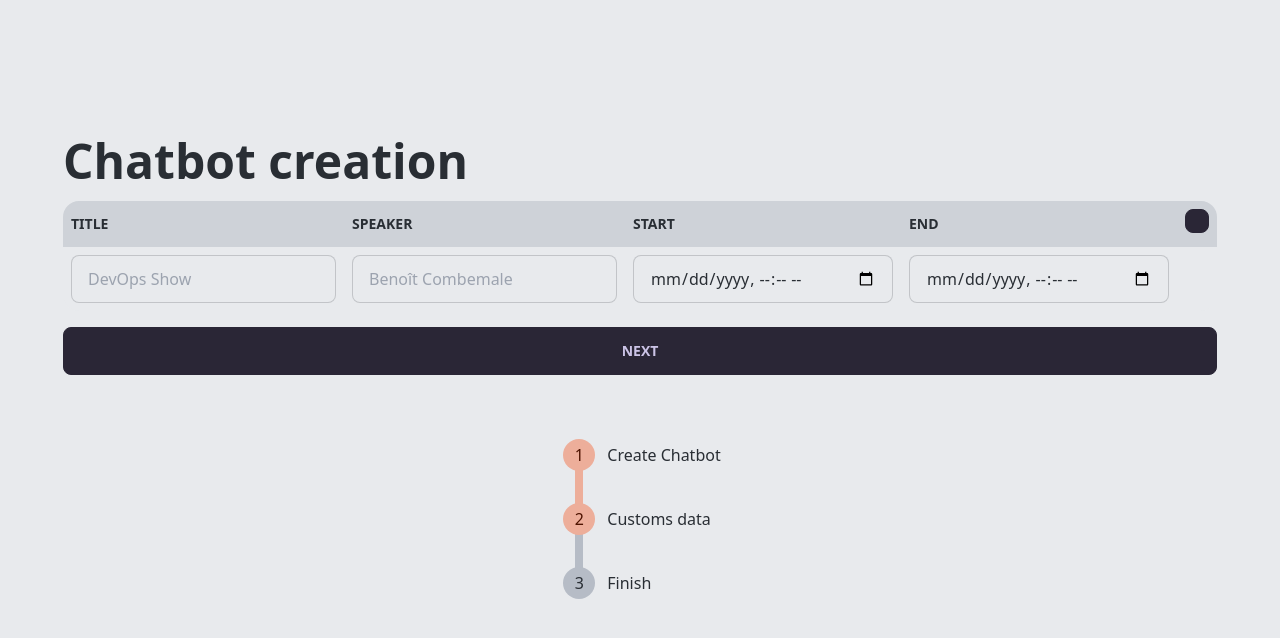
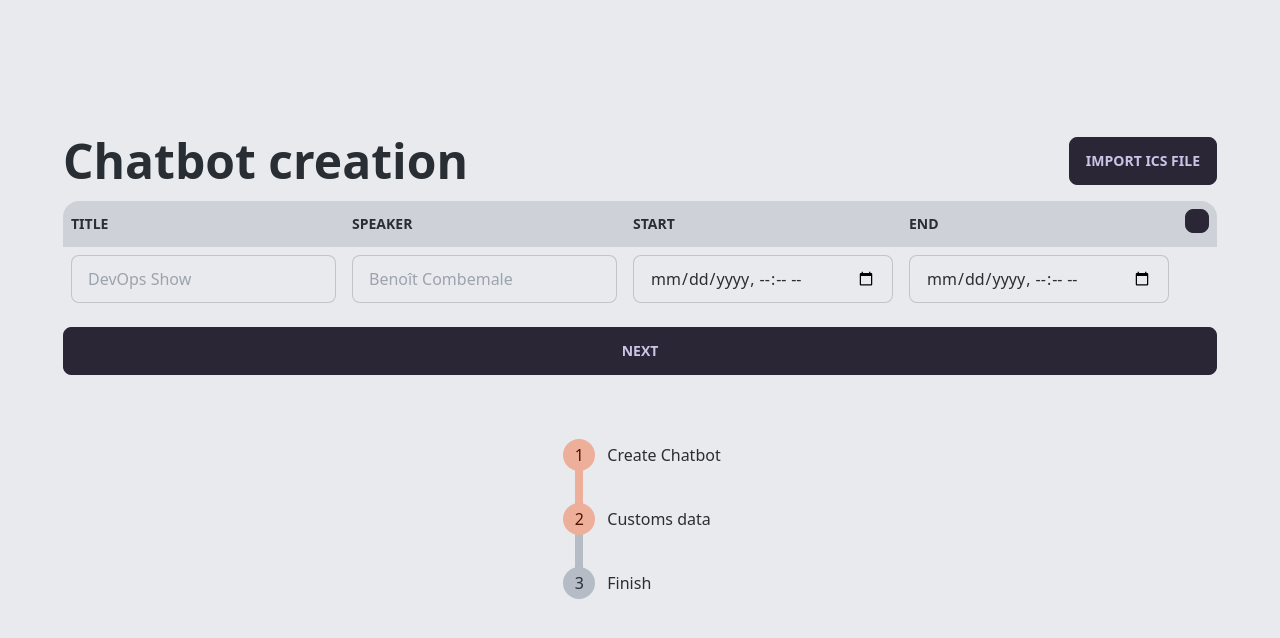
Before and after one commit to Ibentau/front-admin, a SvelteKit app: page /creationChatbot/infos in a window 1280 px wide. Shown: the top 638 px of the page. Built offline with nearby package versions, Linux system fonts and the light colour scheme.

Commit message:
button ics

```diff
--- a/src/routes/creationChatbot/infos/+page.svelte
+++ b/src/routes/creationChatbot/infos/+page.svelte
@@ -54,7 +54,10 @@
 
 <div class="flex flex-wrap h-screen justify-center content-center ">
   <div class="flex flex-col ">
-    <div class="text-5xl font-bold">Chatbot creation</div>
+    <div class="text-5xl font-bold relative">
+      Chatbot creation
+      <button class="btn absolute right-0 ">Import ICS file</button>
+    </div>
 
     <div class="overflow-x-auto">
       <table class="table table-compact w-full mt-4">
```
Also changed, not shown: 1 other file (tests, documents, lock files or other folders).
